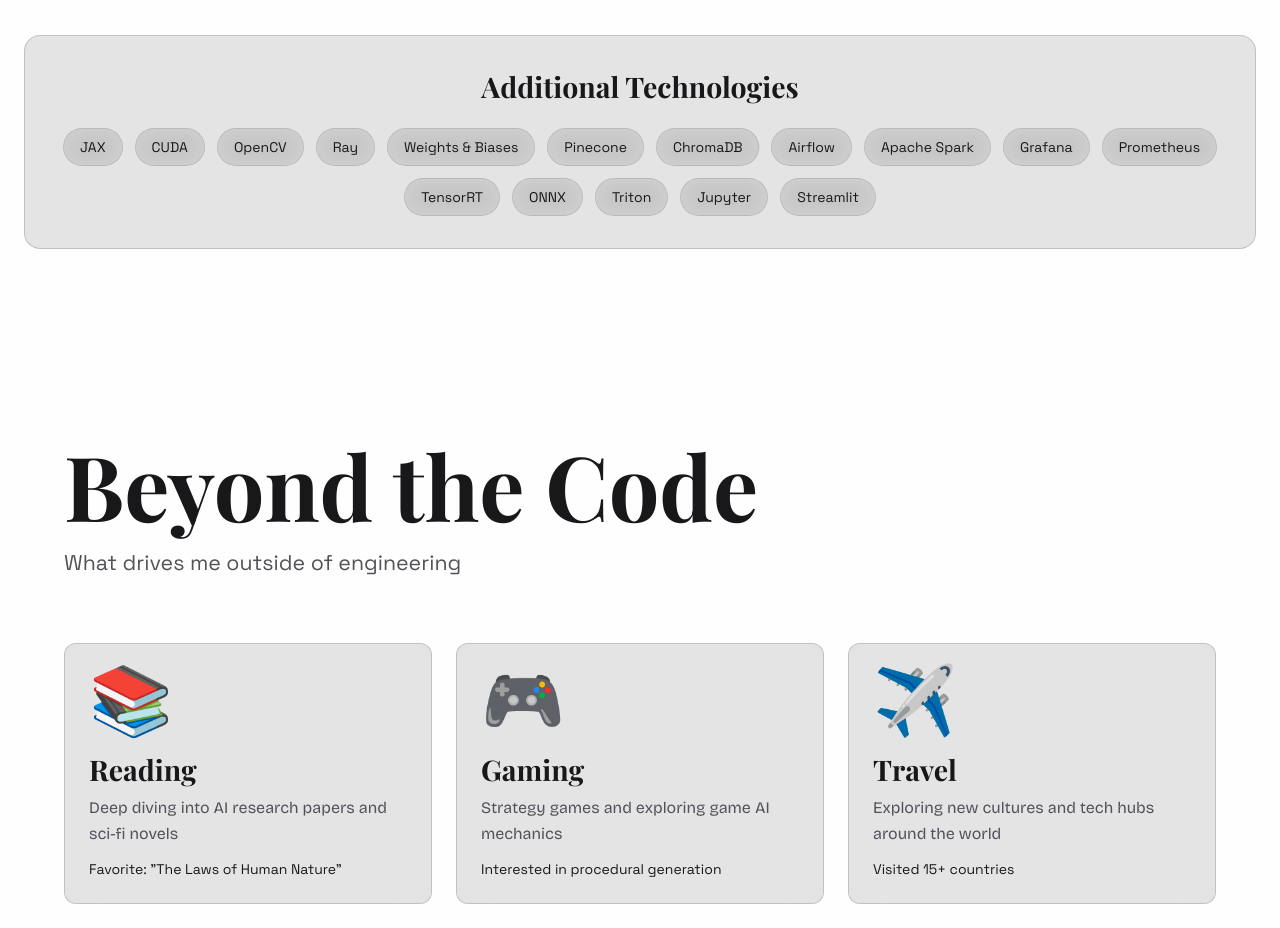
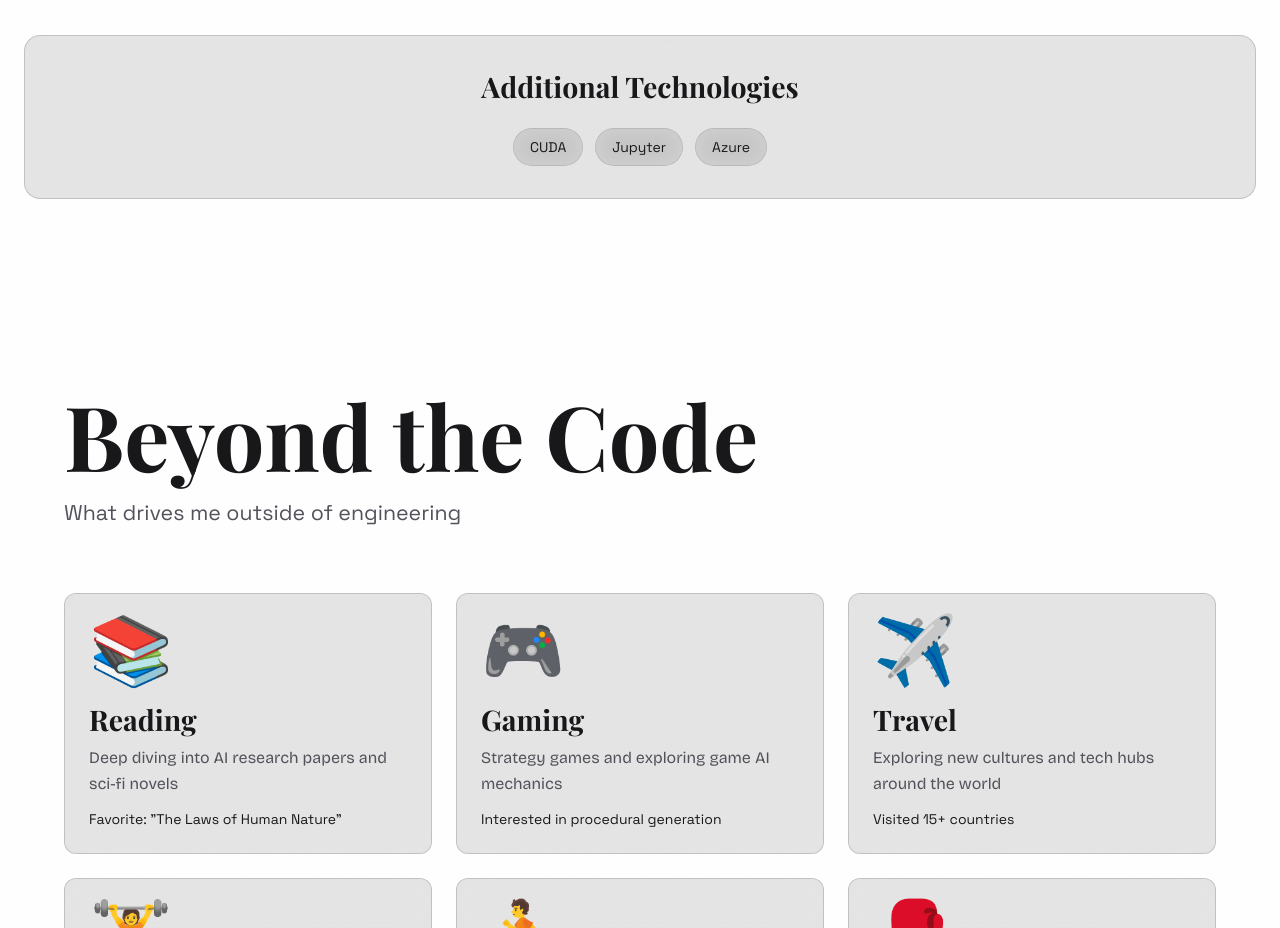
Before and after one commit to BarisAtik/portfolio, a Next.js app: page / in a window 1280 px wide. Shown: the part 5580-6508 px from the top of the page. Built offline with nearby package versions, Linux system fonts and the light colour scheme.

Commit message:
Update Additional Technologies: show only CUDA, Jupyter, Azure
- Simplified from 16 technologies to 3 core ones
- Focuses on actively used tools
- Cleaner, more focused presentation

```diff
--- a/components/Skills.tsx
+++ b/components/Skills.tsx
@@ -140,22 +140,9 @@
           </h3>
           <div className="flex flex-wrap gap-3 justify-center">
             {[
-              'JAX',
               'CUDA',
-              'OpenCV',
-              'Ray',
-              'Weights & Biases',
-              'Pinecone',
-              'ChromaDB',
-              'Airflow',
-              'Apache Spark',
-              'Grafana',
-              'Prometheus',
-              'TensorRT',
-              'ONNX',
-              'Triton',
               'Jupyter',
-              'Streamlit',
+              'Azure',
             ].map((tech, index) => (
               <motion.span
                 key={tech}
```
